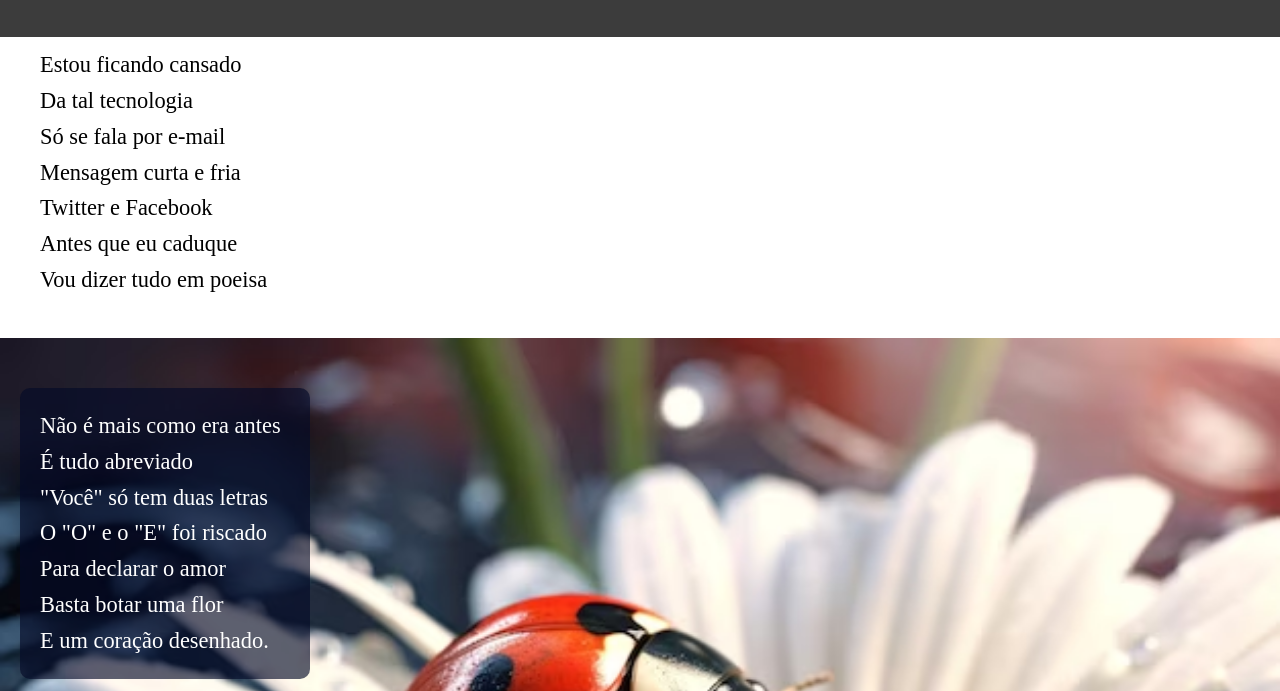
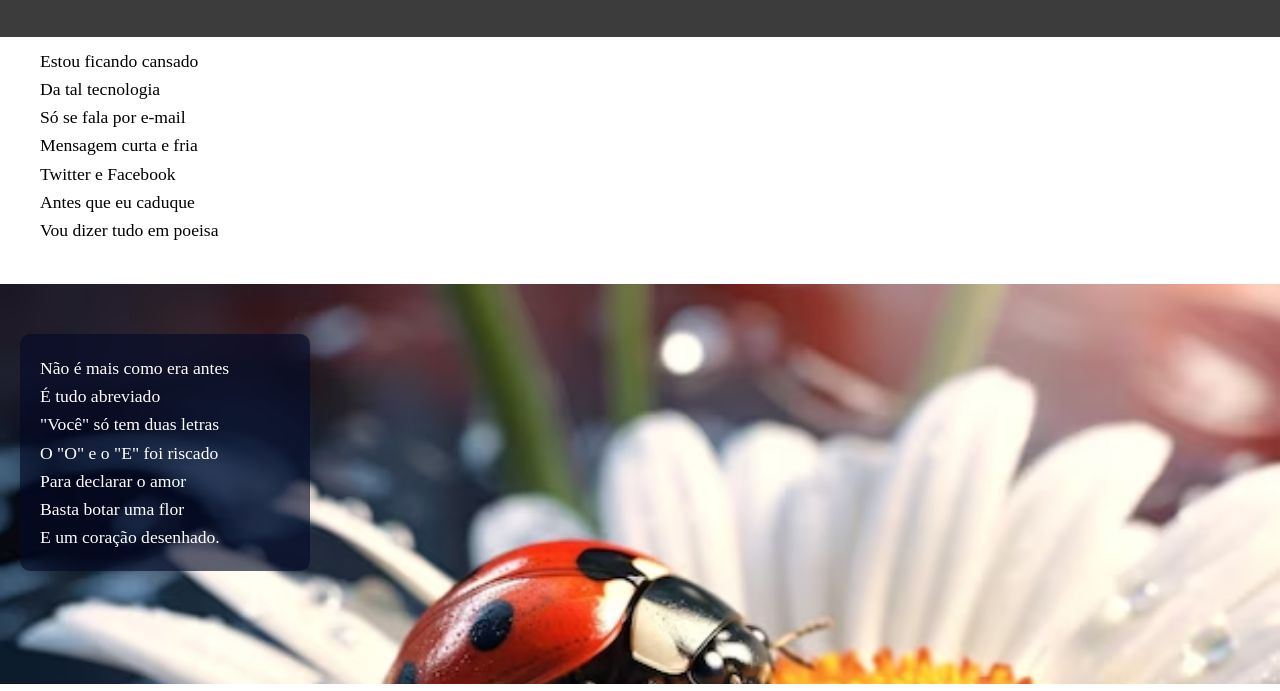
Before and after one commit to RenanAlb/projeto-cordel, a plain HTML site: page index.html in a window 1280 px wide. Shown: the part 107-798 px from the top of the page. Drawn offline with Linux system fonts and the light colour scheme.

Commit message:
tamanho mudado

```diff
--- a/style.css
+++ b/style.css
@@ -28,7 +28,7 @@ header a:hover {
 }
 
 main {
-    font-size: 1.4em;
+    font-size: 1.1em;
     font-family: 'Bacasime Antique', serif;
 }
 
```
